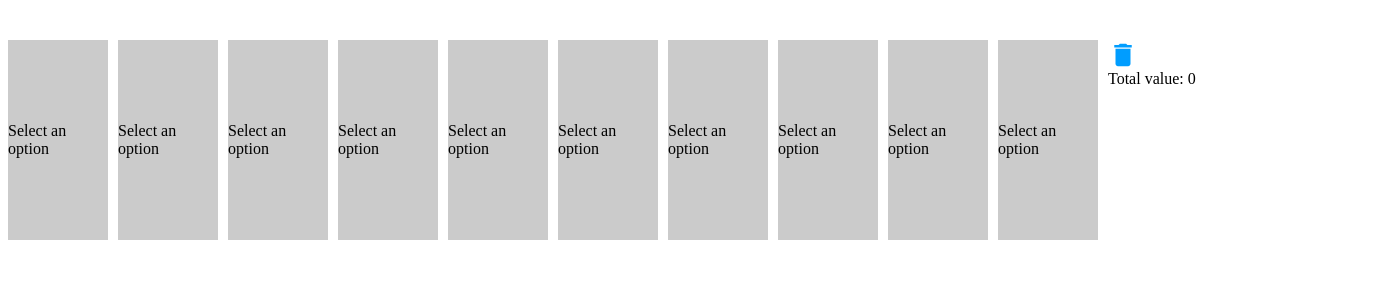
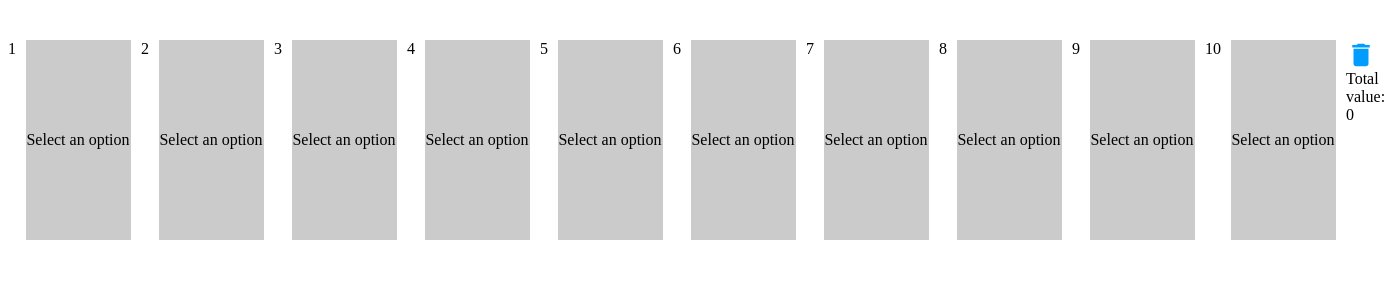
Before and after one commit to rim0411/Interactive-boxes, an Angular app: page / in a window 1280 px wide. Shown: the top 300 px of the page, 1385 px wide, since content can reach past the window. Built offline with nearby package versions, Linux system fonts and the light colour scheme.

Commit message:
add change detection

```diff
--- a/src/app/app.component.css
+++ b/src/app/app.component.css
@@ -9,13 +9,14 @@
     display:flex;
     gap:10px;
     align-items: center;
-
-}
-.container-options{
     margin-top:50px;
     border: solid rgb(127, 124, 124);
     padding:45px;
     margin:auto
+
+}
+.container-options{
+
 }
 .delete-icon{
     color:rgb(0, 157, 255);
--- a/src/app/app.component.html
+++ b/src/app/app.component.html
@@ -1,6 +1,7 @@
 
 <div class="boxes">
 @for (box of boxes; track boxes) {
+  {{box.id}}
 <app-box [boxValue]="box" (clickedBox)="doSomeActionsOnBox($event)"></app-box>
 }
 <div class="right-section">
@@ -10,11 +11,11 @@ Total value:
 </div>
 </div>
 @if(isOptionsSelectionsOpened){
-<diV class="container-options" >
+
 <div class="options">
 @for (option of optionSelections; track boxes) {
 <app-option-selector [option]="option" (injectValueIntoBox)="addvalueToSelectedBox($event)" ></app-option-selector>
 }
 </div>
-</diV>
+
 }
--- a/src/app/app.component.ts
+++ b/src/app/app.component.ts
@@ -1,4 +1,4 @@
-import { Component } from '@angular/core';
+import { ChangeDetectionStrategy, ChangeDetectorRef, Component, inject } from '@angular/core';
 import { RouterOutlet } from '@angular/router';
 import { BoxComponent } from './box/box.component';
 import { OptionSelectorComponent } from './option-selector/option-selector.component';
@@ -12,6 +12,7 @@ import { ShareDataService } from './share-data.service';
   standalone: true,
   imports: [RouterOutlet, BoxComponent, OptionSelectorComponent, CommonModule],
   templateUrl: './app.component.html',
+  changeDetection: ChangeDetectionStrategy.OnPush,
   styleUrl: './app.component.css'
 })
 export class AppComponent {
@@ -23,6 +24,7 @@ export class AppComponent {
   savedValuesIntoBoxes: { id: number, value: number }[] = [];
   sumOfFilledBoxesValue = 0;
   constructor(private shareDataService: ShareDataService) { }
+  private cd = inject(ChangeDetectorRef)
   ngOnInit() {
     this.inializeBoxesAndOptionsLists()
   }
@@ -62,6 +64,7 @@ export class AppComponent {
       this.optionSelections.map(optionSelected => optionSelected.value === optionSavedIntoBox ? optionSelected.color = 'red' : optionSelected.color = 'white')
 
     })
+    this.cd.markForCheck();
   }
 
   addvalueToSelectedBox(option: Ioption) {
@@ -95,6 +98,7 @@ export class AppComponent {
     if (savedBoxList.filter((box: { value: number, id: number }) => box.id === this.selectedBoxId - 1).length > 1 || this.savedValuesIntoBoxes.filter(box => box.id === this.selectedBoxId - 1).length > 1) {
       this.boxes[this.selectedBoxId - 1].value = this.boxes[this.selectedBoxId - 1].value + 6
     }
+    this.cd.markForCheck();
   }
   refreshBoxes() {
     // clear list of values and sum stored into localstorage
--- a/src/app/box/box.component.css
+++ b/src/app/box/box.component.css
@@ -1,5 +1,5 @@
 .box {
-    width: 100px;
+    width: 105px;
     height: 200px;
     display: flex;
 }
@@ -17,12 +17,14 @@
     display: flex;
     margin: auto;
     justify-content: center;
+    cursor: pointer;
 }
 .boxValue{
     color: blue;
     display: flex;
     align-items: end;
     justify-content: center;
+    font-weight: bold;
 }
 .grey{
     background-color: #80808069;
```
